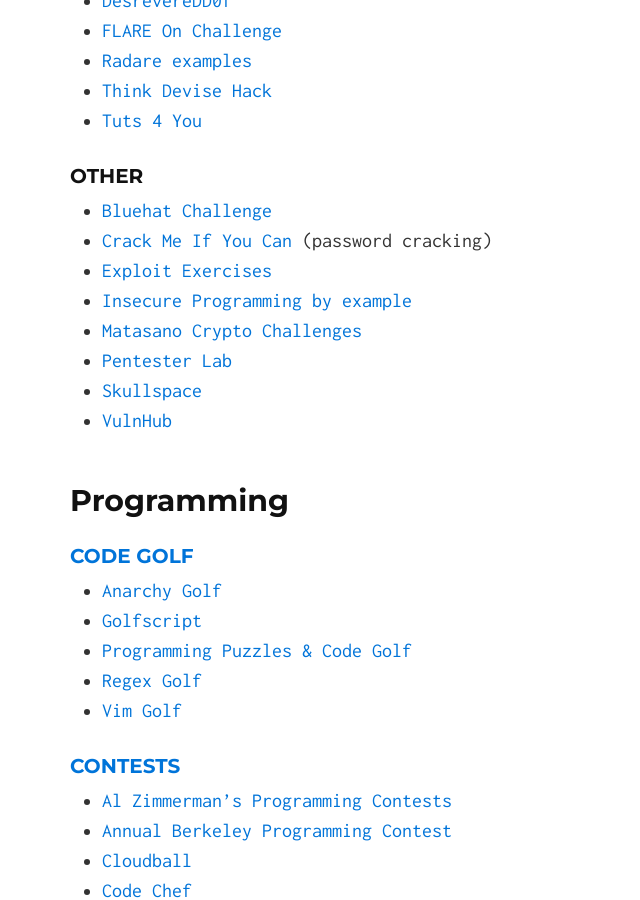
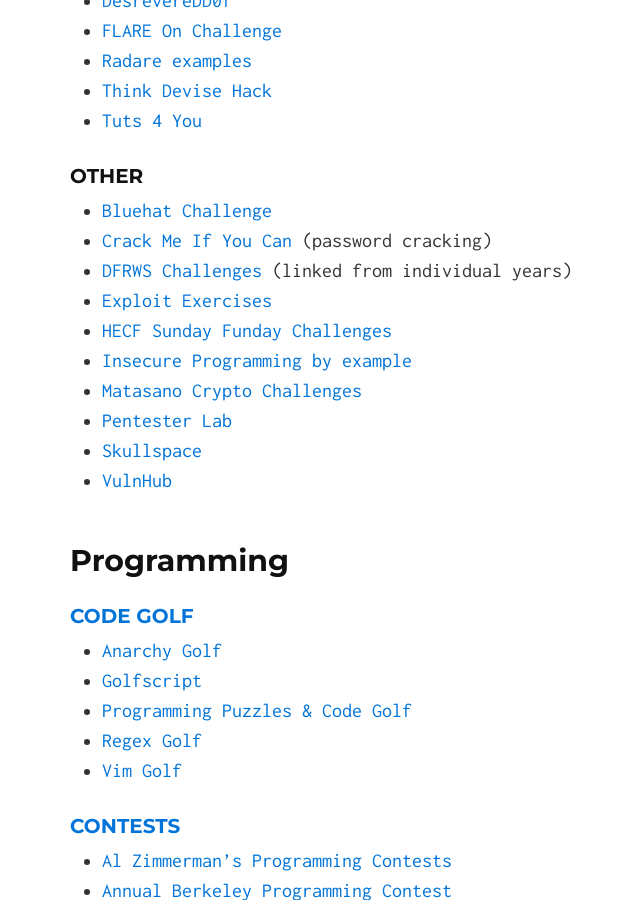
Before and after one commit to krmaxwell/coding-entertainment, a Jekyll site: the page built from index.html, in a window 1280 px wide and 900 px high, scrolled down 2044 px. Shown: the whole window, without its empty margins (268-908 px from the left). Built offline with Jekyll 4.4.1, drawn with Linux system fonts in a browser that asks for light colours; Markdown is read by kramdown in place of the engine named in the settings.

Commit message:
Latest update

```diff
--- a/_includes/index.md
+++ b/_includes/index.md
@@ -59,7 +59,9 @@
 
 * [Bluehat Challenge](http://blogs.technet.com/b/srd/archive/2013/07/31/the-bluehat-challenge.aspx)
 * [Crack Me If You Can](http://contest.korelogic.com) (password cracking)
+* [DFRWS Challenges](http://www.dfrws.org/archives.shtml) (linked from individual years)
 * [Exploit Exercises](http://exploit-exercises.com)
+* [HECF Sunday Funday Challenges](http://hackingexposedcomputerforensicsblog.blogspot.com/search/label/sunday%20funday)
 * [Insecure Programming by example](http://community.coresecurity.com/~gera/InsecureProgramming/)
 * [Matasano Crypto Challenges](http://cryptopals.com)
 * [Pentester Lab](http://www.pentesterlab.com/exercises/)
```
